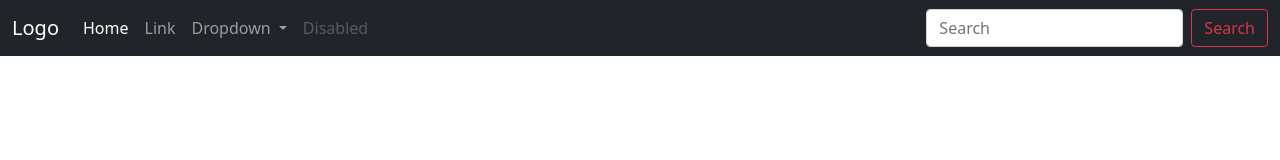
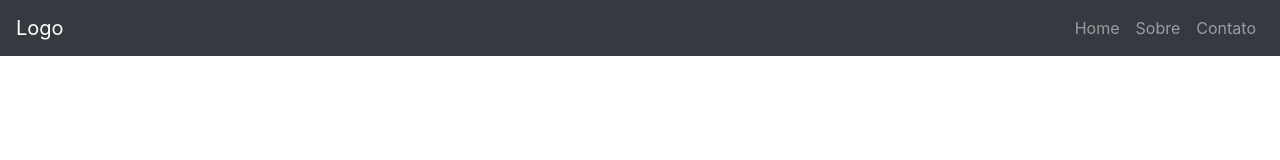
Before and after one commit to Gabrielcsguimaraes/001, a plain HTML site: page index.html in a window 1280 px wide. Drawn offline with nearby package versions, Linux system fonts and the light colour scheme.

Commit message:
atualizei navbar

```diff
--- a/css/main.css
+++ b/css/main.css
@@ -1,2 +1,2 @@
-@import url(/css/bootstrap.min.css);
-@import url(/css/custom.css);
+@import url(bootstrap.min.css);
+@import url(custom.css);
--- a/index.html
+++ b/index.html
@@ -1,73 +1,66 @@
-<!DOCTYPE html>
+<!doctype html>
 <html lang="pt-br">
+  <head>
+    <!-- Required meta tags -->
+    <meta charset="utf-8">
+    <meta name="viewport" content="width=device-width, initial-scale=1, shrink-to-fit=no">
 
-	<head>
-		<meta charset="utf-8">
-        <meta name="viewport" content="width=device-width, initial-scale=1">
-
-        <!--CSS-->
+    <!-- Bootstrap CSS -->
     <link rel="stylesheet" href="css/main.css">
-
 
     <title>Portfólio</title>
 
   </head>
-
   <body>
 
-        <div id="container"><!--Inicio container-->
+    <header>
 
+        <nav class="navbar navbar-expand-sm navbar-dark bg-dark"> <!--Logo-->
+          <a href="" class="navbar-brand">Logo</a>
 
-            <nav class="navbar navbar-expand-lg navbar-dark bg-dark">
-
-                <div class="container-fluid">
-
-                  <a class="navbar-brand" href="#">Logo</a>
-                  <button class="navbar-toggler" type="button" data-bs-toggle="collapse" data-bs-target="#navbarSupportedContent" aria-controls="navbarSupportedContent" aria-expanded="false" aria-label="Toggle navigation">
+          <button class="navbar-toggler" data-toggle="collapse" data-target="#nav-target">
             <span class="navbar-toggler-icon"></span>
           </button>
-                  <div class="collapse navbar-collapse" id="navbarSupportedContent">
-                    <ul class="navbar-nav me-auto mb-2 mb-lg-0">
+
+            <!--Navegação-->
+            <div class="collapse navbar-collapse" id="nav-target">
+                <ul class="navbar-nav ml-auto">
                   <li class="nav-item">
-                        <a class="nav-link active" aria-current="page" href="#">Home</a>
+                    <a href="" class="nav-link">Home</a>
                   </li>
                   <li class="nav-item">
-                        <a class="nav-link" href="#">Link</a>
-                      </li>
-                      <li class="nav-item dropdown">
-                        <a class="nav-link dropdown-toggle" href="#" id="navbarDropdown" role="button" data-bs-toggle="dropdown" aria-expanded="false">
-                          Dropdown
-                        </a>
-                        <ul class="dropdown-menu" aria-labelledby="navbarDropdown">
-                          <li><a class="dropdown-item" href="#">Action</a></li>
-                          <li><a class="dropdown-item" href="#">Another action</a></li>
-                          <li><hr class="dropdown-divider"></li>
-                          <li><a class="dropdown-item" href="#">Something else here</a></li>
-                        </ul>
+                    <a href="" class="nav-link">Sobre</a>
                   </li>
                   <li class="nav-item">
-                        <a class="nav-link disabled" href="#" tabindex="-1" aria-disabled="true">Disabled</a>
+                    <a href="" class="nav-link">Contato</a>
                   </li>
                 </ul>
-                    <form class="d-flex">
-                      <input class="form-control me-2" type="search" placeholder="Search" aria-label="Search">
-                      <button class="btn btn-outline-danger" type="submit">Search</button>
-                    </form>
             </div>
+        </nav>
 
-                </div>
+    </header>
 
-              </nav>
+    <main>
+
+    </main>
+
+    <aside>
+
+    </aside>
+
+    <footer>
+
+    </footer>
 
 
 
 
 
+    <!-- Optional JavaScript -->
+    <!-- jQuery first, then Popper.js, then Bootstrap JS -->
+    <script src="https://code.jquery.com/jquery-3.3.1.slim.min.js" integrity="sha384-q8i/X+965DzO0rT7abK41JStQIAqVgRVzpbzo5smXKp4YfRvH+8abtTE1Pi6jizo" crossorigin="anonymous"></script>
+    <script src="https://cdnjs.cloudflare.com/ajax/libs/popper.js/1.14.3/umd/popper.min.js" integrity="sha384-ZMP7rVo3mIykV+2+9J3UJ46jBk0WLaUAdn689aCwoqbBJiSnjAK/l8WvCWPIPm49" crossorigin="anonymous"></script>
+    <script src="js/bootstrap.min.js"></script>
 
-        </div><!--/Fim container-->
-            <!-- Bootstrap Bundle with Popper -->
-            <script href="js/bootstrap.min.js" integrity="sha384-Atwg2Pkwv9vp0ygtn1JAojH0nYbwNJLPhwyoVbhoPwBhjQPR5VtM2+xf0Uwh9KtT" crossorigin="anonymous"></script>
   </body>
-
-
 </html>
```
Also changed, not shown: css/bootstrap.min.css, js/bootstrap.min.js. Lines whose indentation alone changed are shown as unchanged.
